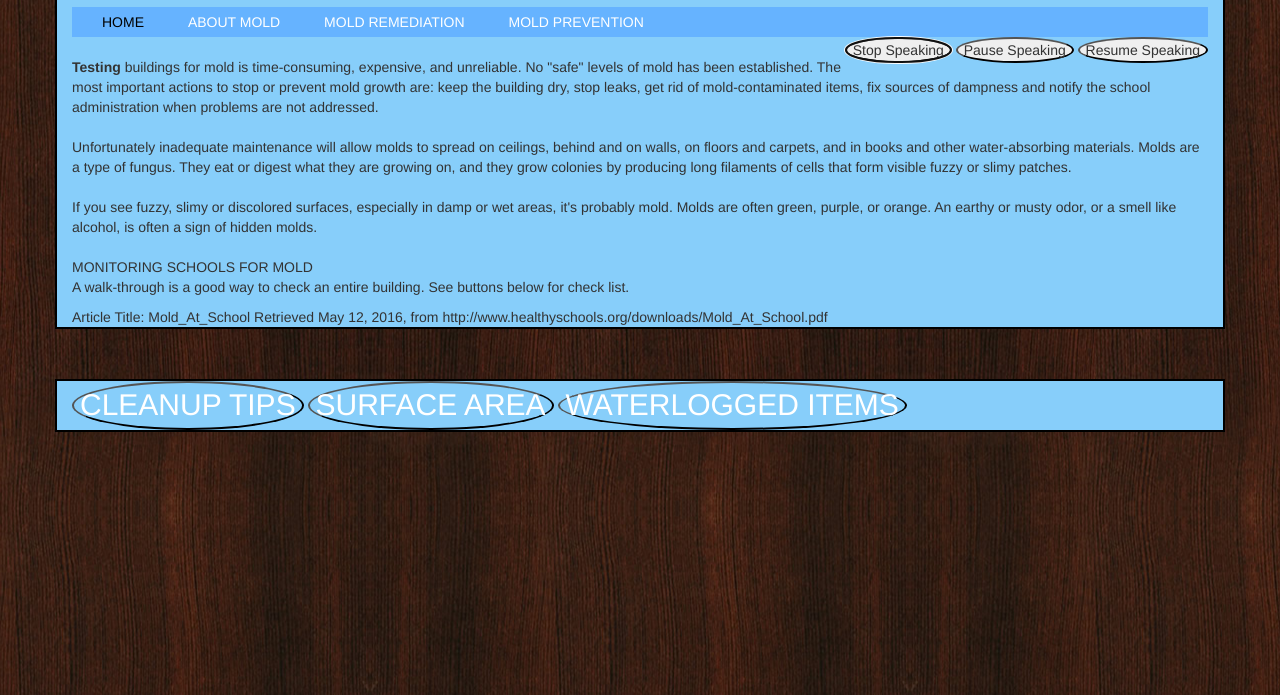
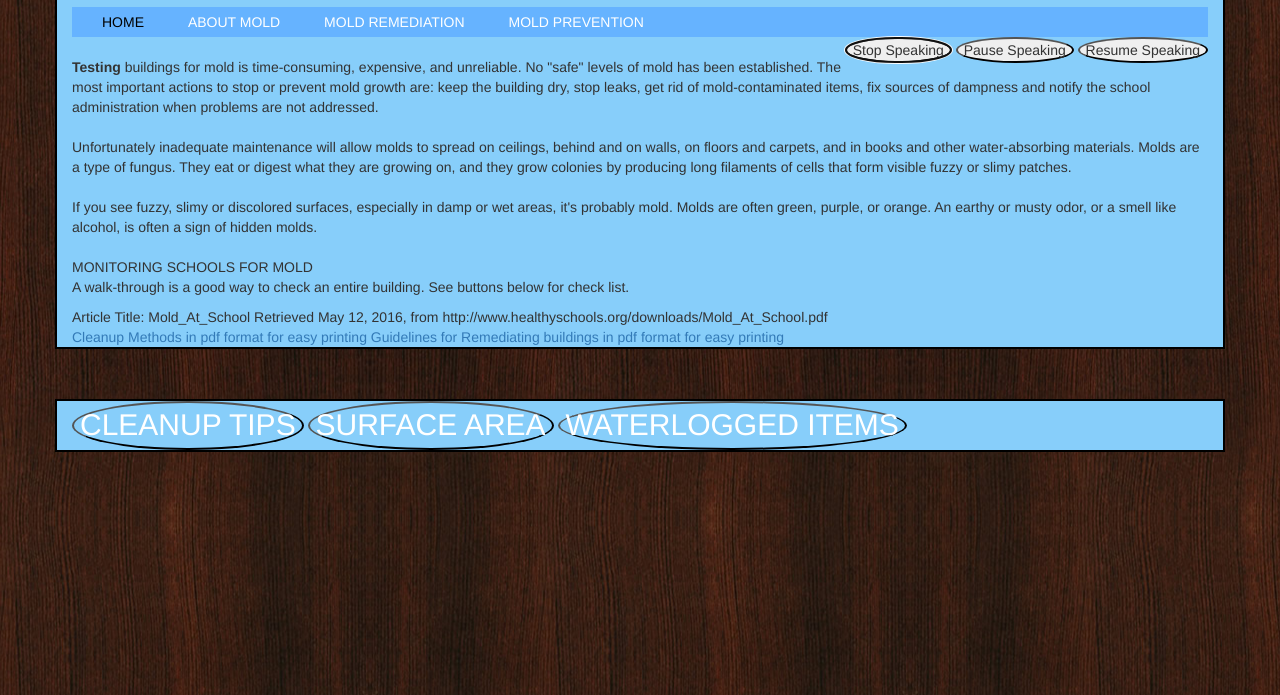
Before and after one commit to janiceteky/Innovating-For-Environmental-Health, a plain HTML site: page MoldRemediationPlan.html in a window 1280 px wide. Shown: the part 105-800 px from the top of the page. Drawn offline with nearby package versions, Linux system fonts and the light colour scheme.

Commit message:
added pdf files that can be conveniently printed

```diff
--- a/MoldRemediationPlan.html
+++ b/MoldRemediationPlan.html
@@ -98,6 +98,8 @@
 		A walk-through is a good way to check an entire building.  See buttons below for check list.
 		</p>
 		<footer>Article Title: Mold_At_School Retrieved May 12, 2016, from http://www.healthyschools.org/downloads/Mold_At_School.pdf</footer>
+		<a href="Cleanup Methods.pdf">Cleanup Methods in pdf format for easy printing</a>
+		<a href="Guidelines for remediating building materials with mold growth table2">Guidelines for Remediating buildings in pdf format for easy printing</a>
 	</article>
 
 	</div>
```
Also changed, not shown: 2 other files.
